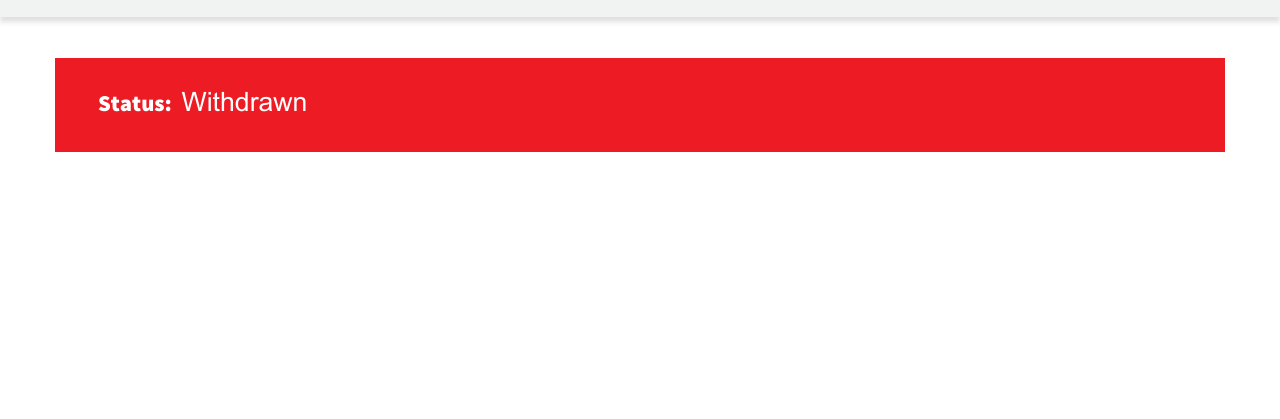
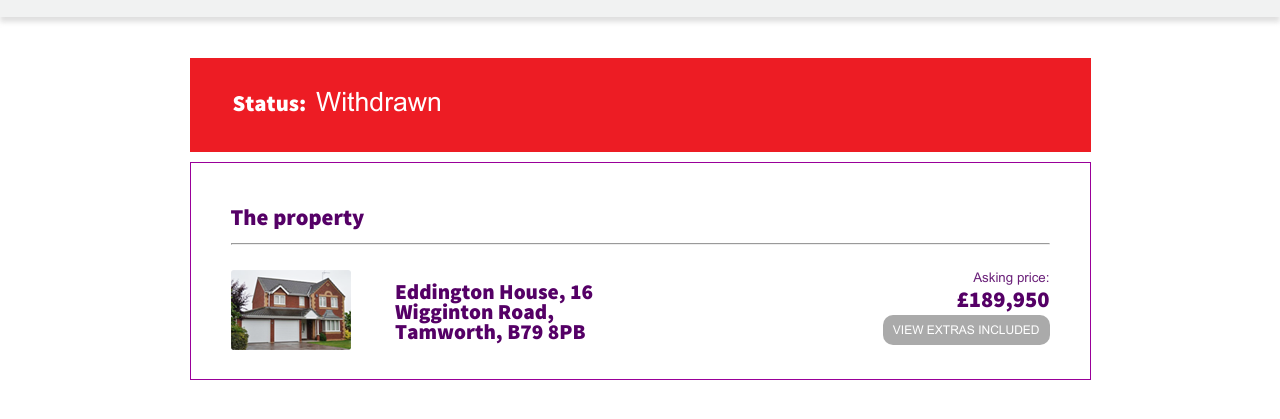
Before and after one commit to AlexeyKorkoza/Secure-negotiation-centre, a website: page app/index.html in a window 1280 px wide. Shown: the part 131-550 px from the top of the page. Drawn offline with Linux system fonts and the light colour scheme.

Commit message:
Add block property

```diff
--- a/app/index.html
+++ b/app/index.html
@@ -16,7 +16,7 @@
             <div class="row">
                 <div class="col-md-5 col-lg-5 col-sm-5 col-xs-12 welcome">
                     <p>welcome to the <br/>
-                    <span class="ezie">eZie</span><span class="unicode"></span><span class="system">system</span></p>
+                        <span class="ezie">eZie</span><span class="unicode"></span><span class="system">system</span></p>
                 </div>
                 <div class="col-md-6 col-lg-6 col-sm-6 col-xs-12 logo">
                     <p>Secure-negotiation-centre</p>
@@ -26,9 +26,32 @@
     </header>
     <main>
         <div class="container">
-           <div class="status">
+            <div class="status">
                 <p>Status: <span>Withdrawn</span></p>
-           </div>
+            </div>
+            <div class="property">
+                <h1>The property</h1>
+                <hr>
+                <div class="row">
+                    <div class="col-md-7 col-lg-7 col-sm-7 col-xs-12 address">
+                        <div class="row">
+                            <div class="col-md-3 col-lg-3 col-sm-3 col-xs-3 image">
+                                <img src="img/House.png" alt="House" />
+                            </div>
+                            <div class="col-md-6 col-lg-6 col-sm-6 col-xs-12 text">
+                                Eddington House, 16 Wigginton Road, Tamworth, B79 8PB
+                            </div>
+                        </div>
+                    </div>
+                    <div class="col-md-3 col-lg-3 col-sm-3 col-xs-12 price">
+                        <div class="asking">Asking price:</div>
+                        <div class="cost">£189,950</div>
+                        <div class="button_view">
+                            <button>VIEW EXTRAS INCLUDED</button>
+                        </div>
+                    </div>
+                </div>
+            </div>
         </div>
     </main>
 </body>
--- a/app/sass/media.scss
+++ b/app/sass/media.scss
@@ -1,5 +1,4 @@
 @media (min-width: 768px) {
-
     header {
 
         .logo {
@@ -12,11 +11,33 @@
         }
     }
 
+    main .container {
+
+        .property .row {
+            margin-right: 0;
+
+            .address .row {
+
+                .text {
+                    margin-left: 45px;
+                }
+            }
+
+            .price {
+                -webkit-box-align: end;
+                -ms-flex-align: end;
+                align-items: flex-end;
+                width: 33%;
+                float: right;
+                margin-top: 0;
+            }
+        }
+    }
 }
 
 @media (min-width: 992px) {
-
-    header .container {
+    header .container,
+    main .container {
         width: 901px;
     }
 }
--- a/app/sass/styles.scss
+++ b/app/sass/styles.scss
@@ -39,7 +39,6 @@ header {
       }
     }
   }
-
   .logo {
     color: $popular_color;
 
@@ -69,5 +68,90 @@ main {
         }
       }
     }
+
+    .property {
+      border: 1px solid #990099;
+      padding: 25px 40px;
+
+      h1 {
+        color: #550066;
+        font: bold 17pt $fontSourceSansProBlack;
+      }
+
+      hr {
+        display: block;
+        margin-bottom: 25px;
+        color: #acacac;
+      }
+
+      .row {
+        margin: 0;
+
+        .address {
+          padding: 0;
+
+          .row {
+            margin: 0;
+
+            .image {
+              padding: 0;
+            }
+
+            .text {
+              display: table;
+              margin: 10px 0 0 0;
+              padding: 0;
+              color: #550066;
+              font: bold 16pt $fontSourceSansProBlack;
+              line-height: 20px;
             }
           }
+        }
+
+        .price {
+          display: -webkit-box;
+          display: -ms-flexbox;
+          display: flex;
+          -webkit-box-orient: vertical;
+          -webkit-box-direction: normal;
+          -ms-flex-direction: column;
+          flex-direction: column;
+          -webkit-box-align: baseline;
+          -ms-flex-align: baseline;
+          align-items: baseline;
+          margin-top: 10px;
+          padding: 0;
+
+          .asking {
+            font: 10pt $fontArialRegular;
+            color: $popular_color;
+          }
+
+          .cost {
+            font: bold 17pt $fontSourceSansProBlack;
+            color: #550066;
+          }
+
+          .button_view {
+            margin-top: 5px;
+
+            button {
+              background: #aaaaaa;
+              outline: none;
+              border: none;
+              padding: 8px 10px;
+              border-radius: 10px;
+              font: 9pt $fontArialRegular;
+              color: white;
+              cursor: pointer;
+
+              &:hover {
+                cursor: pointer;
+              }
+            }
+          }
+        }
+      }
+    }
+  }
+}
--- a/gulpfile.js
+++ b/gulpfile.js
@@ -23,10 +23,15 @@ gulp.task('connect', function() {
 });
 
 gulp.task('sass', () => {
-  return gulp.src('app/sass/**/*.scss')
-    .pipe(sass({outputStyle: 'expand'}).on("error", notify.onError()))
+    return gulp.src([
+        'app/sass/_*.scss',
+        'app/sass/fonts.scss',
+        'app/sass/styles.scss',
+        'app/sass/media.scss'
+    ])
+    .pipe(sass({ outputStyle: 'expand' }).on("error", notify.onError()))
     .pipe(concat('main.css'))
-    .pipe(rename({suffix: '.min', prefix : ''}))
+    .pipe(rename({ suffix: '.min', prefix: '' }))
     .pipe(gulp.dest('app/css'))
     .pipe(connect.reload());
 });
@@ -35,7 +40,7 @@ gulp.task('scripts', () => {
     return gulp.src('app/js/*.js')
         .on('error', console.log)
         .pipe(concat('scripts.js'))
-    .pipe(rename({suffix: '.min', prefix : ''}))
+        .pipe(rename({ suffix: '.min', prefix: '' }))
         .pipe(uglify())
         .pipe(jscpd())
         .pipe(gulp.dest('app/js'))
@@ -45,7 +50,7 @@ gulp.task('scripts', () => {
 gulp.task('css-libs', () => {
     return gulp.src(['app/libs/grid.min.css'])
         .pipe(concat('libs.css'))
-        .pipe(rename({suffix: '.min', prefix : ''}))
+        .pipe(rename({ suffix: '.min', prefix: '' }))
         .pipe(gulp.dest('app/css'));
 });
 
```
Also changed, not shown: app/css/main.min.css, app/img/House.png (added). Lines whose indentation alone changed are shown as unchanged.
